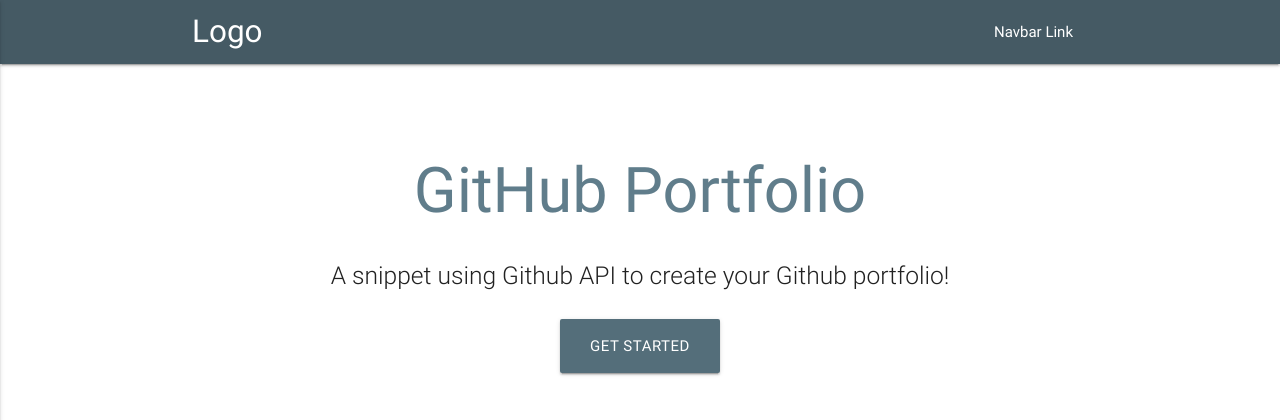
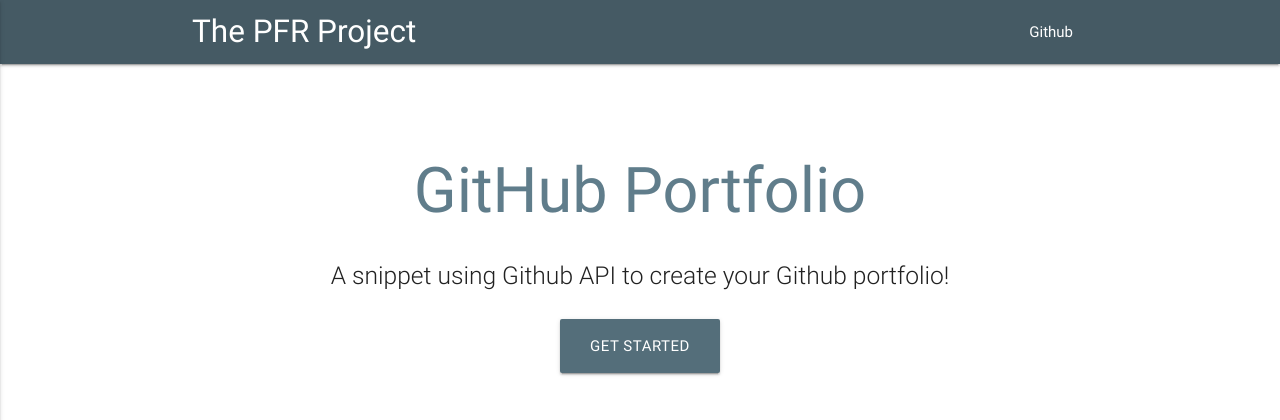
Before and after one commit to BALLOTI/lyon-hack-092017-PFR, a PHP site: page / in a window 1280 px wide. Shown: the top 420 px of the page. Run offline with PHP 8.4, Linux system fonts and the light colour scheme; some libraries are stand-ins or nearby versions.

Commit message:
Updating src files

```diff
--- a/index.php
+++ b/index.php
@@ -12,13 +12,13 @@
 </head>
 <body>
 <nav class="blue-grey darken-2" role="navigation">
-    <div class="nav-wrapper container"><a id="logo-container" href="#" class="brand-logo">Logo</a>
+    <div class="nav-wrapper container"><a id="logo-container" href="#" class="brand-logo">The PFR Project</a>
         <ul class="right hide-on-med-and-down">
-            <li><a href="#">Navbar Link</a></li>
+            <li><a href="http://www.github.com">Github</a></li>
         </ul>
 
         <ul id="nav-mobile" class="side-nav">
-            <li><a href="#">Navbar Link</a></li>
+            <li><a href="http://www.github.com">Github</a></li>
         </ul>
         <a href="#" data-activates="nav-mobile" class="button-collapse"><i class="material-icons">menu</i></a>
     </div>
--- a/public/search.php
+++ b/public/search.php
@@ -3,7 +3,7 @@
 require "../vendor/autoload.php";
 use api\Autoload;
 
-$user = 'username';
+$user = 'cerynna';
 
 $request = new Autoload($user);
 $newuser = $request->infoUsers();
```
